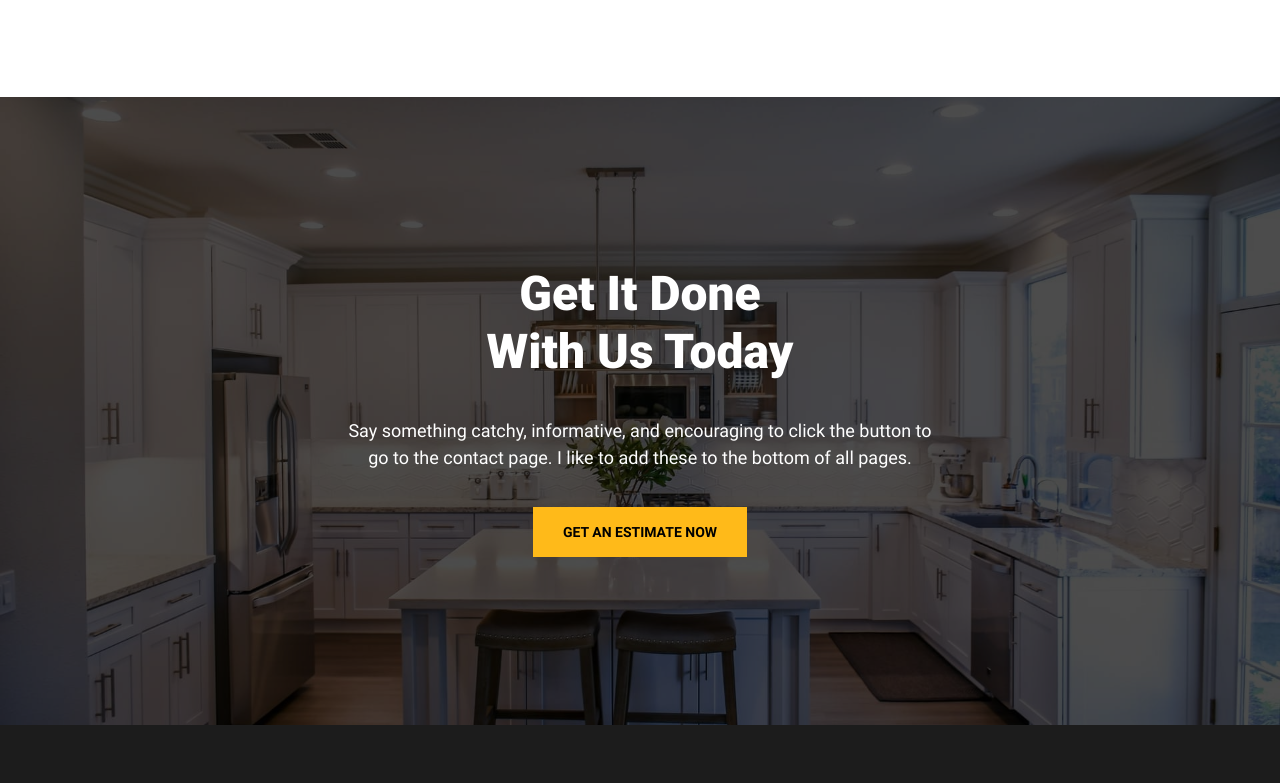
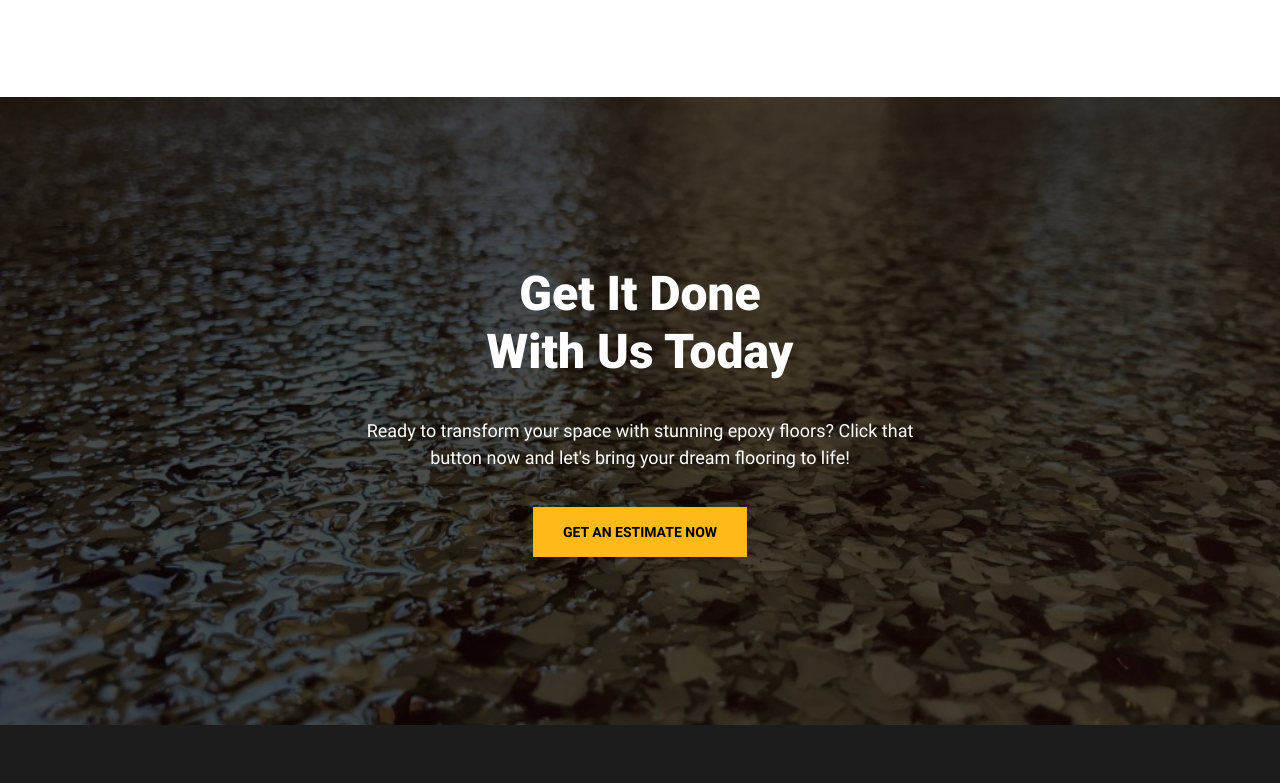
Before and after one commit to ghmanjurr/Gary-s-Site-v2, a website: page index.html in a window 1280 px wide. Shown: the part 4368-5151 px from the top of the page. Drawn offline with nearby package versions, Linux system fonts and the light colour scheme; files that its build step writes are made by us from their sources.

Commit message:
updated images on main page

```diff
--- a/index.html
+++ b/index.html
@@ -249,9 +249,9 @@
                      <a class="button-solid" href="/contact.html">Get Free Quote</a>
                 </div>
                 <picture class="image-box">
-                     <source media="(max-width: 600px)" srcset="/images/cabinets2-m.jpg">
-                     <source media="(min-width: 601px)" srcset="/images/cabinets2.jpg">
-                     <img aria-hidden="true" loading="lazy" decoding="async" src="/images/cabinets2.jpg" alt="cabinets" width="400" height="662">
+                     <source media="(max-width: 600px)" srcset="/images/epoxyFloor3.jpg">
+                     <source media="(min-width: 601px)" srcset="/images/epoxyFloor3.jpg">
+                     <img aria-hidden="true" loading="lazy" decoding="async" src="/images/epoxyFloor3.jpg" alt="epoxy floor 3" width="400" height="662">
                  </picture>
             </div>
        </section>
@@ -264,14 +264,14 @@
             <div class="container">
                 <h2 class="title">Get It Done <br> With Us Today</h2>
                 <p>
-                    Say something catchy, informative, and encouraging to click the button to go to the contact page.  I like to add these to the bottom of all pages.
+                    Ready to transform your space with stunning epoxy floors? Click that button now and let's bring your dream flooring to life!
                 </p>
                 <a href="/contact.html" class="button-solid">Get an Estimate Now</a>
             </div>
             <picture>
-                <source media="(max-width: 600px)" srcset="/images/cabinets2-m.webp">
-                <source media="(min-width: 601px)" srcset="/images/cabinets2.jpg">
-                <img aria-hidden="true" loading="lazy" decoding="async" src="/images/cabinets2.jpg" alt="kitchen cabinets" width="1920" height="1280">
+                <source media="(max-width: 600px)" srcset="/images/epoxyFloor2.jpg">
+                <source media="(min-width: 601px)" srcset="/images/epoxyFloor2.jpg">
+                <img aria-hidden="true" loading="lazy" decoding="async" src="/images/epoxyFloor2.jpg" alt="epoxy floor 2" width="1920" height="1280">
              </picture>
         </section>
     </main>
```
Also changed, not shown: images/epoxyFloor2.jpg (added), images/epoxyFloor3.jpg (added).
